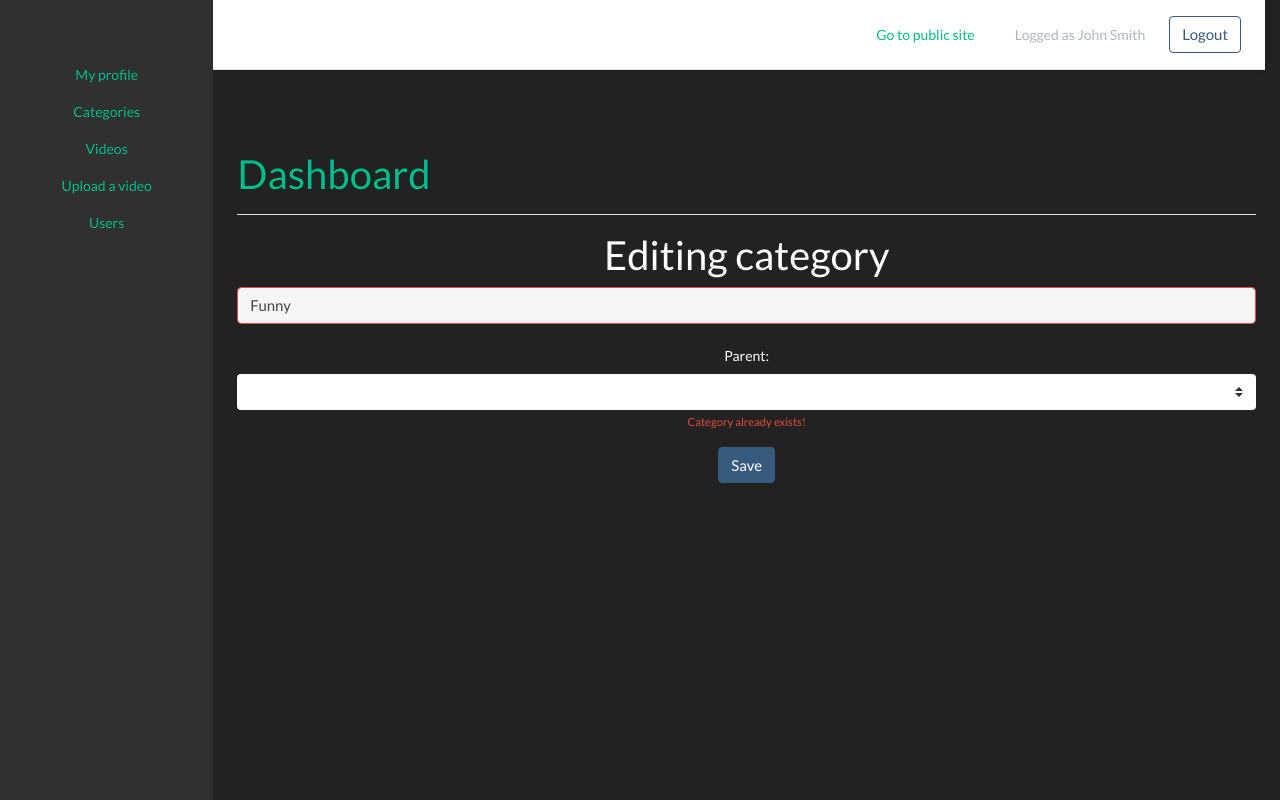
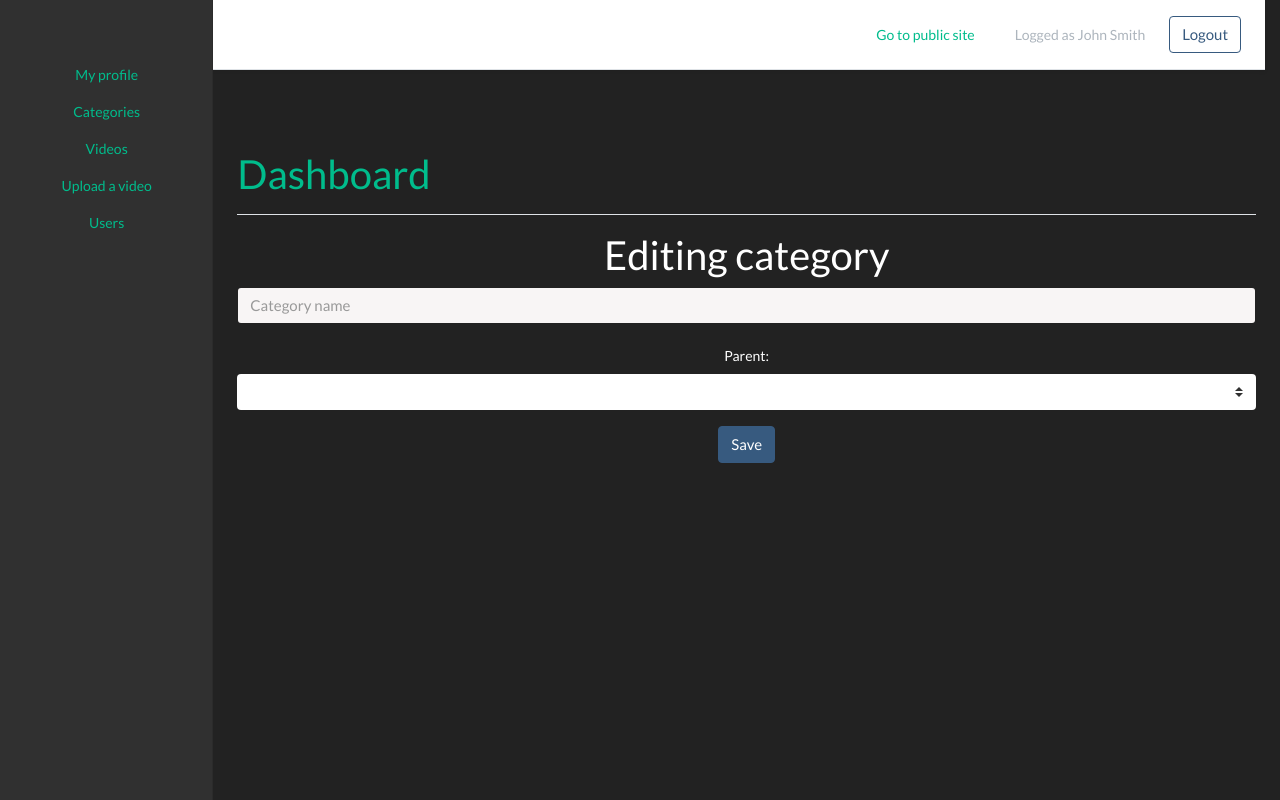
Before and after one commit to mirkodzudzar/video_app, a Symfony app: template templates/admin/edit_category.html.twig in a window 1280 px wide. Run offline with Twig, Linux system fonts and the light colour scheme; the template is opened without the code that fills it, so the values that code supplies are empty; form fields are guessed from the names that the template uses; some libraries are stand-ins or nearby versions.

Commit message:
Category editing functionality and validation.

```diff
--- a/templates/admin/edit_category.html.twig
+++ b/templates/admin/edit_category.html.twig
@@ -3,18 +3,21 @@
 {% block mainadmin %}
 <h2>Editing category</h2>
 
-<form action="#" method="POST">
-    <input type="text" class="form-control is-invalid" id="validationServer01" placeholder="Category name" value="Funny"
-        required>
+{# <form action="#" method="POST"> #}
+{{ form_start(form, {'attr': {'novalidate': 'novalidate'}}) }}
+    {# <input type="text" class="form-control is-invalid" id="validationServer01" placeholder="Category name" value="Funny"
+        required> #}
+    {{ form_widget(form.name, {'attr': {'class': 'form-control' ~ is_invalid, 'placeholder': 'Category name'}, 'id': 'validationServer01'}) }}
     <br>
     <label for="inlineFormCustomSelect">Parent:</label>
-    <select class="custom-select mr-sm-2" id="inlineFormCustomSelect">
+    <select name="category[parent]" class="custom-select mr-sm-2" id="inlineFormCustomSelect">
         {{render(controller('App\\Controller\\AdminController::getAllCategories', {'editedCategory': category}))}}
     </select>
     <div class="invalid-feedback">
-        Category already exists!
+        {{ form_errors(form.name) }}
     </div>
     <button class="btn btn-primary mt-3" type="submit">Save</button>
 
-</form>
+{# </form> #}
+{{ form_end(form) }}
 {% endblock %}
```
Also changed, not shown: src/Controller/AdminController.php (+36 -13 lines).
